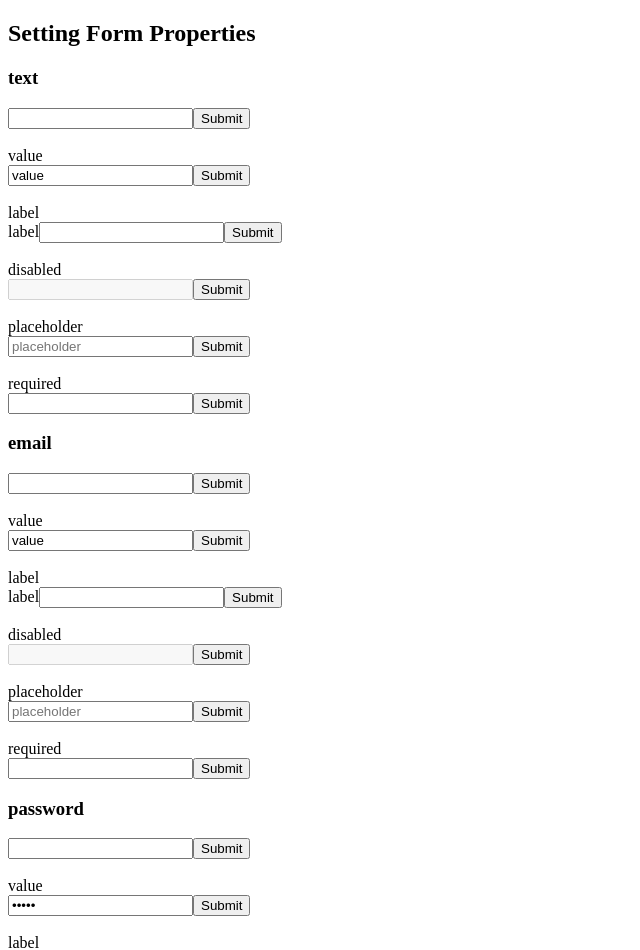
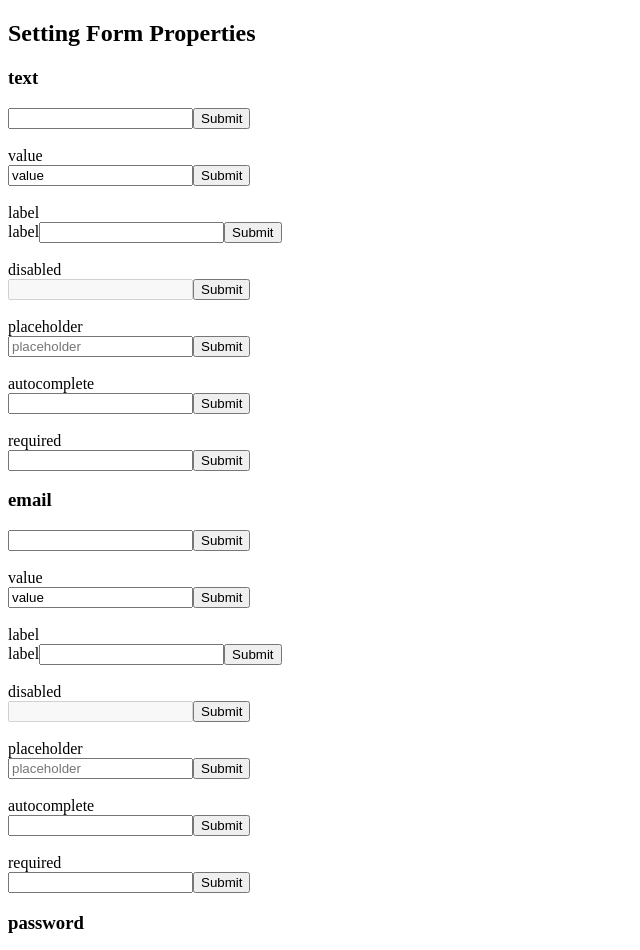
Before and after one commit to iFixit/formy, a React (Create React App) app: page / in a window 1280 px wide. Shown: the top 950 px of the page, without its empty margins (0-640 px from the left). Built offline with nearby package versions, Linux system fonts and the light colour scheme.

Commit message:
Add autocomplete attribute to InputElement and FormFields
This adds support for setting an `autocomplete` prop within a FormField.
The `autocomplete` prop will be rendered as an `autocomplete`
attribute of the input element.

```diff
--- a/src/Formy/FormDefaultComponentLibrary.js
+++ b/src/Formy/FormDefaultComponentLibrary.js
@@ -11,6 +11,7 @@ const InputElement = props => (
       disabled={props.disabled}
       required={props.required}
       placeholder={props.placeholder}
+      autoComplete={props.autocomplete}
       onChange={props.onChange}
    />
 );
--- a/src/Formy/FormField.js
+++ b/src/Formy/FormField.js
@@ -25,24 +25,28 @@ FormField.DEFAULT = {
 
 FormField.Text = FormField.FieldFactory({
   placeholder: '',
+  autocomplete: '',
   required: false,
   type: 'Text',
 });
 
 FormField.Email = FormField.FieldFactory({
    placeholder: '',
+   autocomplete: 'email',
    required: false,
    type: 'Email',
 });
 
 FormField.Password = FormField.FieldFactory({
    placeholder: '',
+   autocomplete: '',
    required: false,
    type: 'Password',
 });
 
 FormField.Number = FormField.FieldFactory({
    placeholder: '' ,
+   autocomplete: '',
    required: false,
    type: 'Number',
 });
```
